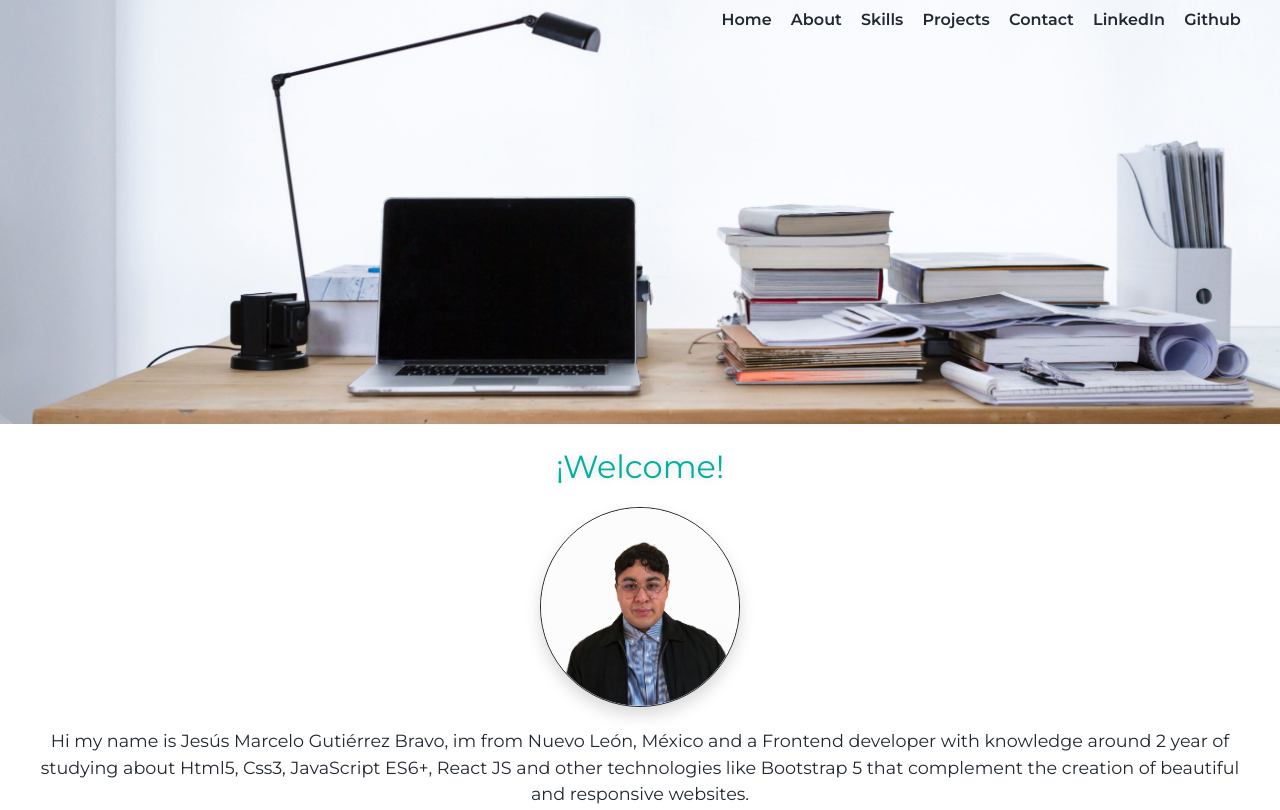
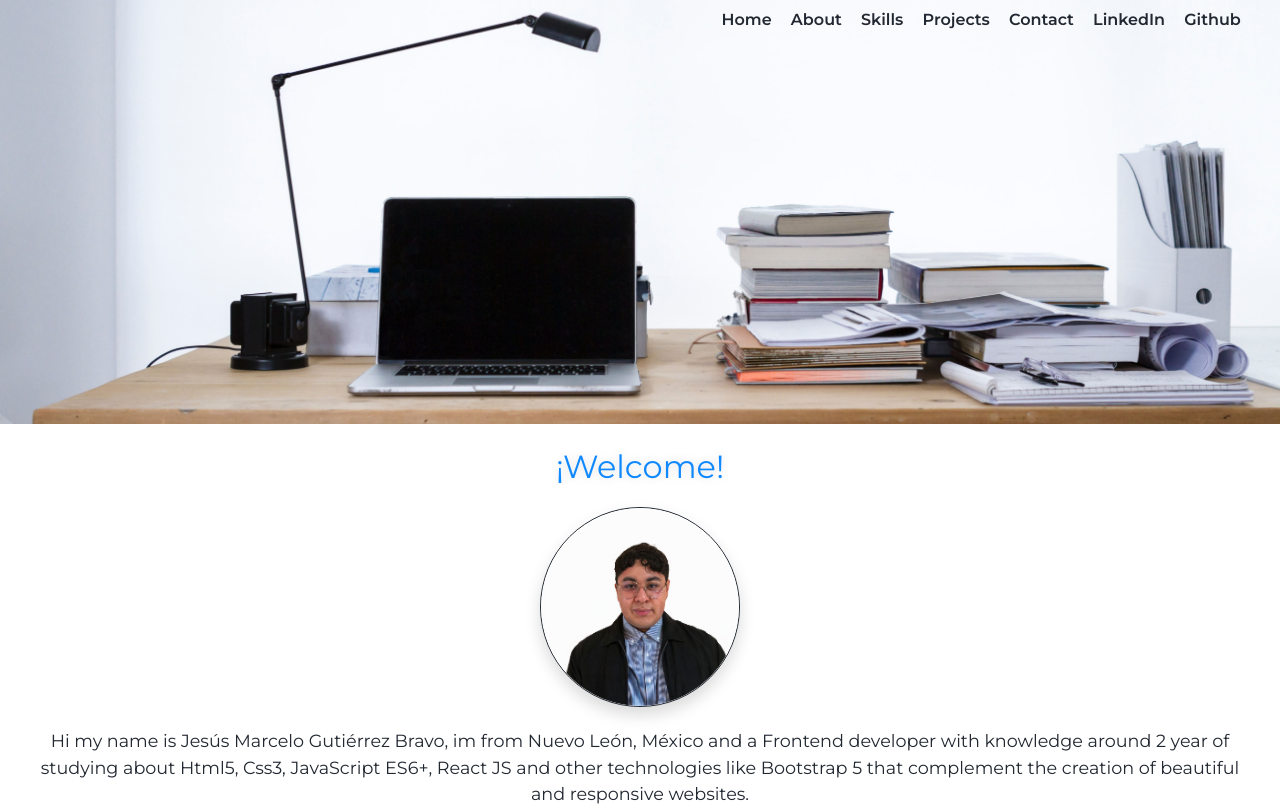
Before and after one commit to MarceloGtz/Portfolio, a plain HTML site: page index.html in a window 1280 px wide. Shown: the top 810 px of the page. Drawn offline with nearby package versions, Linux system fonts and the light colour scheme.

Commit message:
Changed color

```diff
--- a/css/styles.css
+++ b/css/styles.css
@@ -1,6 +1,6 @@
 :root {
-  --primary: #00b19d;
-  --primaryhover: #009584e2;
+  --primary: #1089ff;
+  --primaryhover: #107be6;
   --dark: #222831;
   --darkhover: #2228318c;
 }
```
